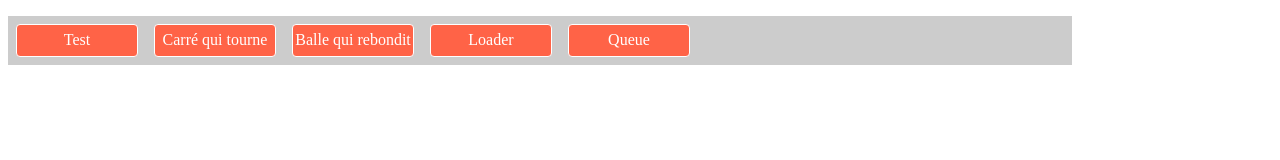
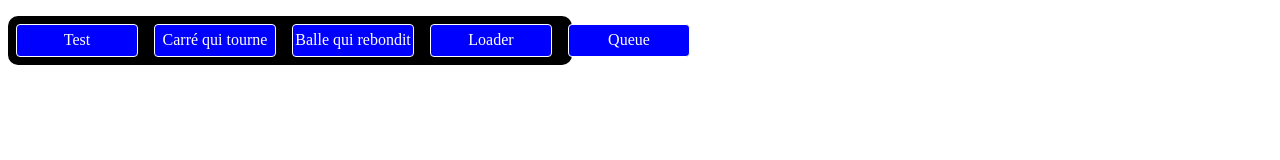
Before and after one commit to LucasMNS57/animations, a plain HTML site: page index.html in a window 1280 px wide. Drawn offline with Linux system fonts and the light colour scheme; files that its build step writes are made by us from their sources.

Commit message:
Add files via upload

```diff
--- a/index.css
+++ b/index.css
@@ -1,31 +1,26 @@
 .menu {
-    display: flex;              /* Transformation en flexbox */
-    padding:0;                  /* Suppression des marges internes */
-    background-color: #ccc;     /* Ajout de la couleur d'arrière-plan */
-    margin-right: 200px;
+    display: flex;
+    padding:0;
+    background-color: black;
+    margin-right: 700px;
+    border-radius: 10px;
 
 }
 
 .menu li {
-    list-style-type: none ;       /* Suppression des puces */
+    list-style-type: none ;
 }
 
 .menu a {
-    display:block;                /* Transformation en block */
-    min-width: 120px;             /* Largeur minimale des liens */
+    display:block;
+    min-width: 120px;
 
-    margin: 0.5rem;               /* Marges externes (1 valeurs = 4 directions) */
-    padding: 0.4rem 0;            /* Marges internes (2 valeurs = haut/bas et gauche/droite)*/
-    text-align: center;           /* Centrage du texte */
-    background-color: #FF6347;    /* Couleur d'arrière-plan */
-    color: #fff;                  /* Couleur du texte */
-    text-decoration: none;        /* Suppression du soulignement */
-    border: 1px solid #fff;       /* Ajout d'une bordure */
-    border-radius: 4px;          /* Arrondis des bordures */
+    margin: 0.5rem;
+    padding: 0.4rem 0;
+    text-align: center;
+    background-color: blue;
+    color: #fff;
+    text-decoration: none;
+    border: 1px solid #fff;
+    border-radius: 4px;
 }
-
-body{
-    background: url(../img/cyber.jpeg) left/cover;
-    height: 100vh;
-    image-rendering:pixelated;
-}
```
